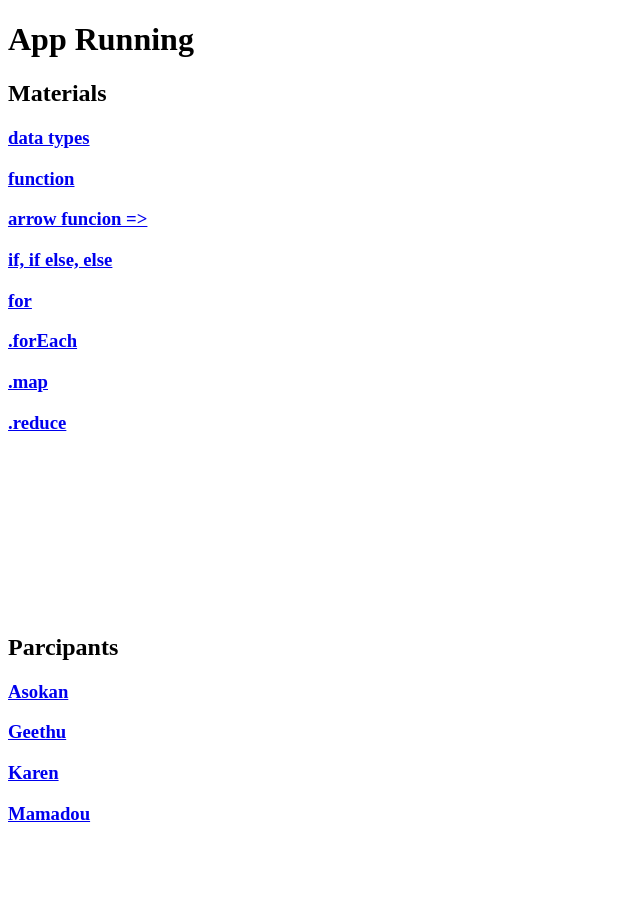
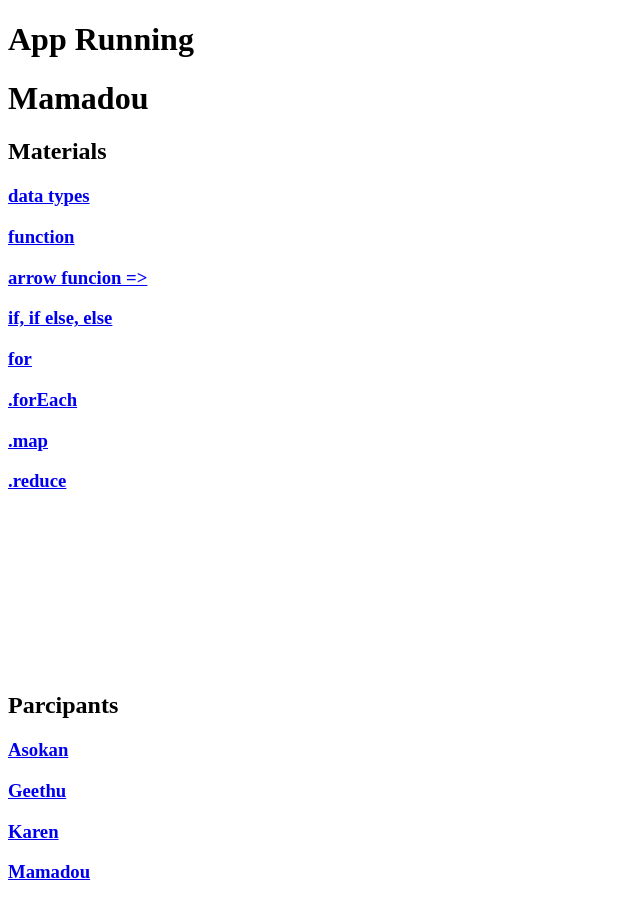
Before and after one commit to spencer-rangle/fundamentals-practice-1, a React (Create React App) app in the folder fundamentals-practice-1/: page /mamadou in a window 1280 px wide. Shown: the whole page, without its empty margins (0-640 px from the left). Before the commit the page ends 844 px from the top, so only its background shows below. Built offline with nearby package versions, Linux system fonts and the light colour scheme.

Commit message:
Return routes to app

```diff
--- a/fundamentals-practice-1/src/App.js
+++ b/fundamentals-practice-1/src/App.js
@@ -51,18 +51,18 @@ const App = () => {
 
       <Routes>
         <Route path="/" exact element={<HomePage />} />
-        {/* <Route path="/asokan" element={<AsokanPage />} />
+        <Route path="/asokan" element={<AsokanPage />} />
         <Route path="/geethu" element={<GeethuPage />} />
         <Route path="/karen" element={<KarenPage />} />
-        <Route path="/mamadou" element={<MamadouPage />} /> */}
-        {/* <Route path="/data-types" element={<DataTypesPage />} />
+        <Route path="/mamadou" element={<MamadouPage />} />
+        <Route path="/data-types" element={<DataTypesPage />} />
         <Route path="/normal-function" element={<NormalFunctionPage />} />
         <Route path="/arrow-fuction" element={<ArrowFunctionPage />} />
         <Route path="/if-statement" element={<IfStatementPage />} />
         <Route path="/for-loop" element={<ForLoopPage />} />
         <Route path="/for-each" element={<ForEachPage />} />
         <Route path="/map-loop" element={<MapLoopPage />} />
-        <Route path="/reduce" element={<ReducePage />} /> */}
+        <Route path="/reduce" element={<ReducePage />} />
       </Routes>
 
 
```
